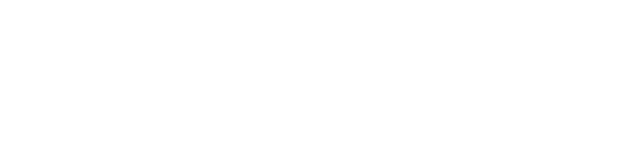
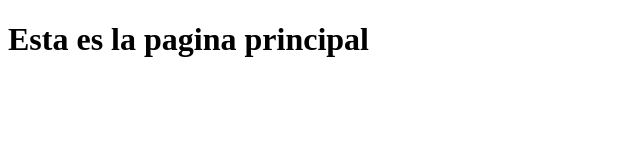
Before and after one commit to CiroJSCH/Proyecto-Labo-III, a website: page index.html in a window 1280 px wide. Shown: the whole page, without its empty margins (0-640 px from the left). Drawn offline with Linux system fonts and the light colour scheme.

Commit message:
ci: 👷 project structure

```diff
--- a/index.html
+++ b/index.html
@@ -4,9 +4,10 @@
     <meta charset="UTF-8" />
     <link rel="icon" type="image/svg+xml" href="/vite.svg" />
     <meta name="viewport" content="width=device-width, initial-scale=1.0" />
+    <link rel="stylesheet" href="./src/styles/variables.css" />
     <title>Vite App</title>
   </head>
   <body>
-    <div id="app"></div>
+    <h1>Esta es la pagina principal</h1>
   </body>
 </html>
--- /dev/null
+++ b/src/styles/variables.css
@@ -0,0 +1,7 @@
+:root {
+  --text: #fafafa;
+  --background: #0d0d0d;
+  --primary-button: #1a37ad;
+  --secondary-button: #171717;
+  --accent: #173097;
+}
```
